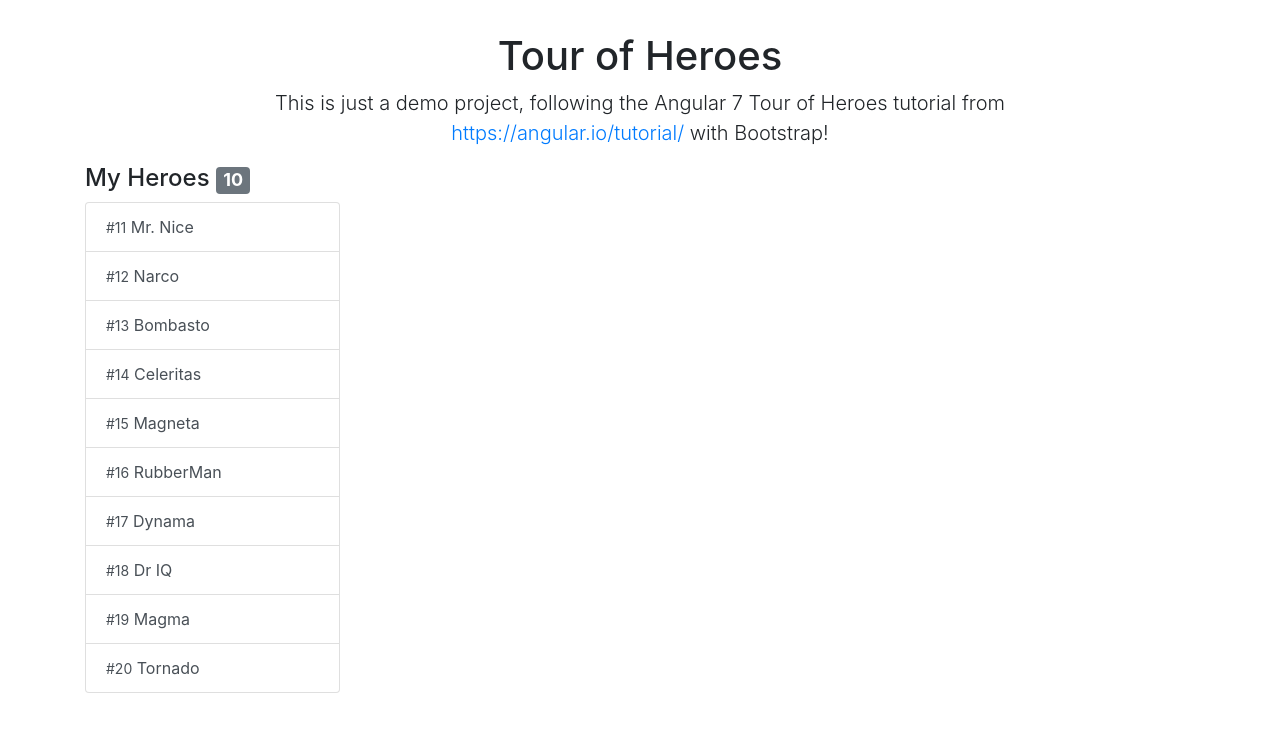
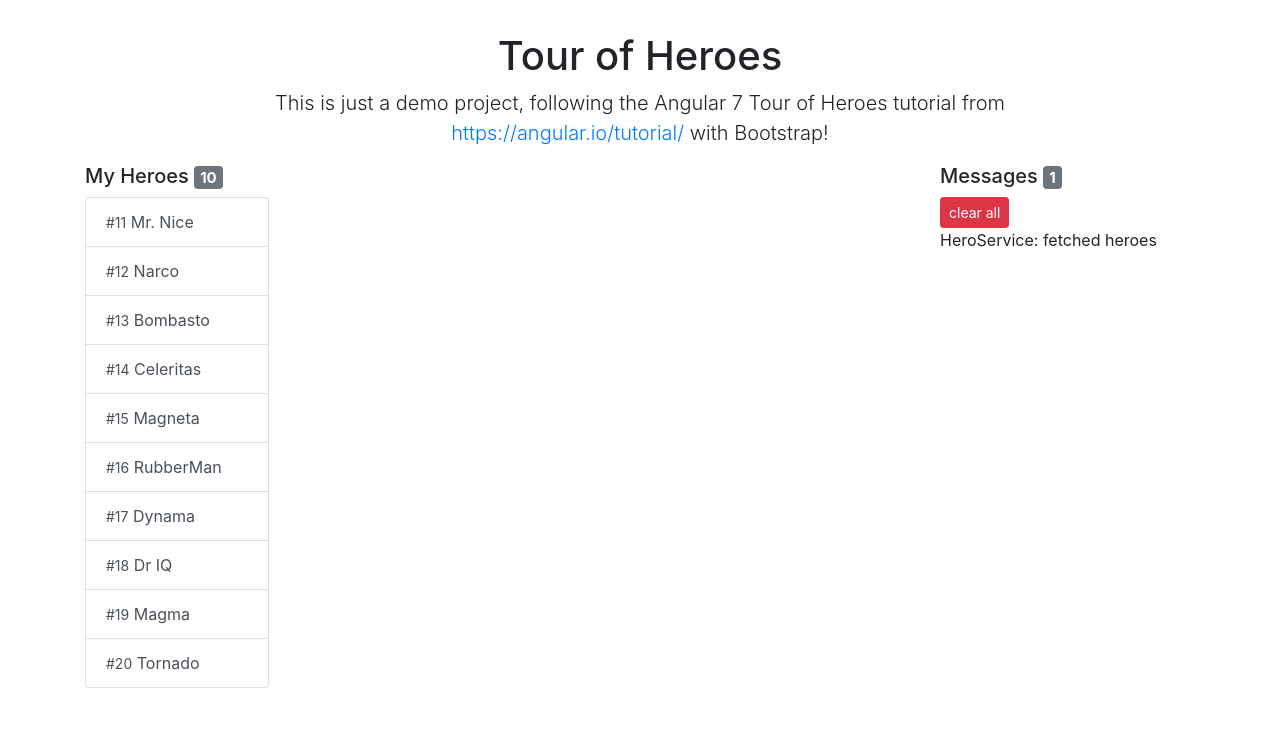
Before and after one commit to davidliang2008/angular-tour-of-heroes, an Angular app: page / in a window 1280 px wide. Shown: the top 732 px of the page. Built offline with nearby package versions, Linux system fonts and the light colour scheme.

Commit message:
Show messages with MessagesComponent.

```diff
--- a/src/app/app.component.html
+++ b/src/app/app.component.html
@@ -7,5 +7,12 @@
       with Bootstrap!
     </p>
   </section>
-  <app-heroes></app-heroes>
+  <div class="row">
+    <div class="col-lg-9">
+      <app-heroes></app-heroes>
+    </div>
+    <div class="col-lg-3">
+      <app-messages></app-messages>
+    </div>
+  </div>
 </main>
--- a/src/app/app.module.ts
+++ b/src/app/app.module.ts
@@ -6,12 +6,14 @@ import { AppRoutingModule } from './app-routing.module';
 import { AppComponent } from './app.component';
 import { HeroesComponent } from './heroes/heroes.component';
 import { HeroDetailComponent } from './hero-detail/hero-detail.component';
+import { MessagesComponent } from './messages/messages.component';
 
 @NgModule({
   declarations: [
     AppComponent,
     HeroesComponent,
-    HeroDetailComponent
+    HeroDetailComponent,
+    MessagesComponent
   ],
   imports: [
     BrowserModule,
--- a/src/app/hero-detail/hero-detail.component.html
+++ b/src/app/hero-detail/hero-detail.component.html
@@ -1,6 +1,6 @@
 <div class="card" *ngIf="hero">
   <div class="card-header">
-    <small>#{{ hero.id }}</small>
-    {{ hero.name }}
+    Details of hero <small>#{{ hero.id }} </small>
+                    <strong>{{ hero.name }}</strong>
   </div>
 </div>
--- a/src/app/hero.service.ts
+++ b/src/app/hero.service.ts
@@ -2,15 +2,18 @@ import { Injectable } from '@angular/core';
 import { HEROES } from './mock-heroes';
 import { Hero } from './hero';
 import { Observable, of } from 'rxjs';
+import { MessageService } from './message.service';
 
 @Injectable({
   providedIn: 'root'
 })
 export class HeroService {
 
-  constructor() { }
+  constructor(private messageService: MessageService) { }
 
   getHeroes(): Observable<Hero[]> {
+    this.messageService.add("HeroService: fetched heroes");
+
     return of(HEROES);
   }
 }
--- a/src/app/heroes/heroes.component.html
+++ b/src/app/heroes/heroes.component.html
@@ -1,6 +1,6 @@
-<h4>
+<h5>
   My Heroes <span class="badge badge-secondary">{{ heroes.length }}</span>
-</h4>
+</h5>
 <div class="row">
   <div class="col-lg-3">
     <div class="list-group">
@@ -12,6 +12,7 @@
         {{ hero.name }}
       </a>
     </div>
+    <br />
   </div>
   <div class="col-lg-9">
     <app-hero-detail [hero]="selectedHero"></app-hero-detail>
--- /dev/null
+++ b/src/app/message.service.ts
@@ -0,0 +1,18 @@
+import { Injectable } from '@angular/core';
+
+@Injectable({
+  providedIn: 'root'
+})
+export class MessageService {
+  messages: string[] = [];
+
+  constructor() { }
+
+  add(message: string) {
+    this.messages.push(message);
+  }
+
+  clear() {
+    this.messages = [];
+  }
+}
--- /dev/null
+++ b/src/app/messages/messages.component.html
@@ -0,0 +1,9 @@
+<div *ngIf="messageService.messages.length">
+  <h5>Messages <span class="badge badge-secondary">{{ messageService.messages.length }}</span></h5>
+  <button class="btn btn-danger btn-sm" (click)="messageService.clear()">
+    clear all
+  </button>
+  <div *ngFor="let message of messageService.messages">
+    {{ message }}
+  </div>
+</div>
--- /dev/null
+++ b/src/app/messages/messages.component.ts
@@ -0,0 +1,16 @@
+import { Component, OnInit } from '@angular/core';
+import { MessageService } from '../message.service';
+
+@Component({
+  selector: 'app-messages',
+  templateUrl: './messages.component.html',
+  styleUrls: ['./messages.component.scss']
+})
+export class MessagesComponent implements OnInit {
+
+  constructor(public messageService: MessageService) { }
+
+  ngOnInit() {
+  }
+
+}
```
Also changed, not shown: src/app/messages/messages.component.scss (added), 2 other files (tests, documents, lock files or other folders).
